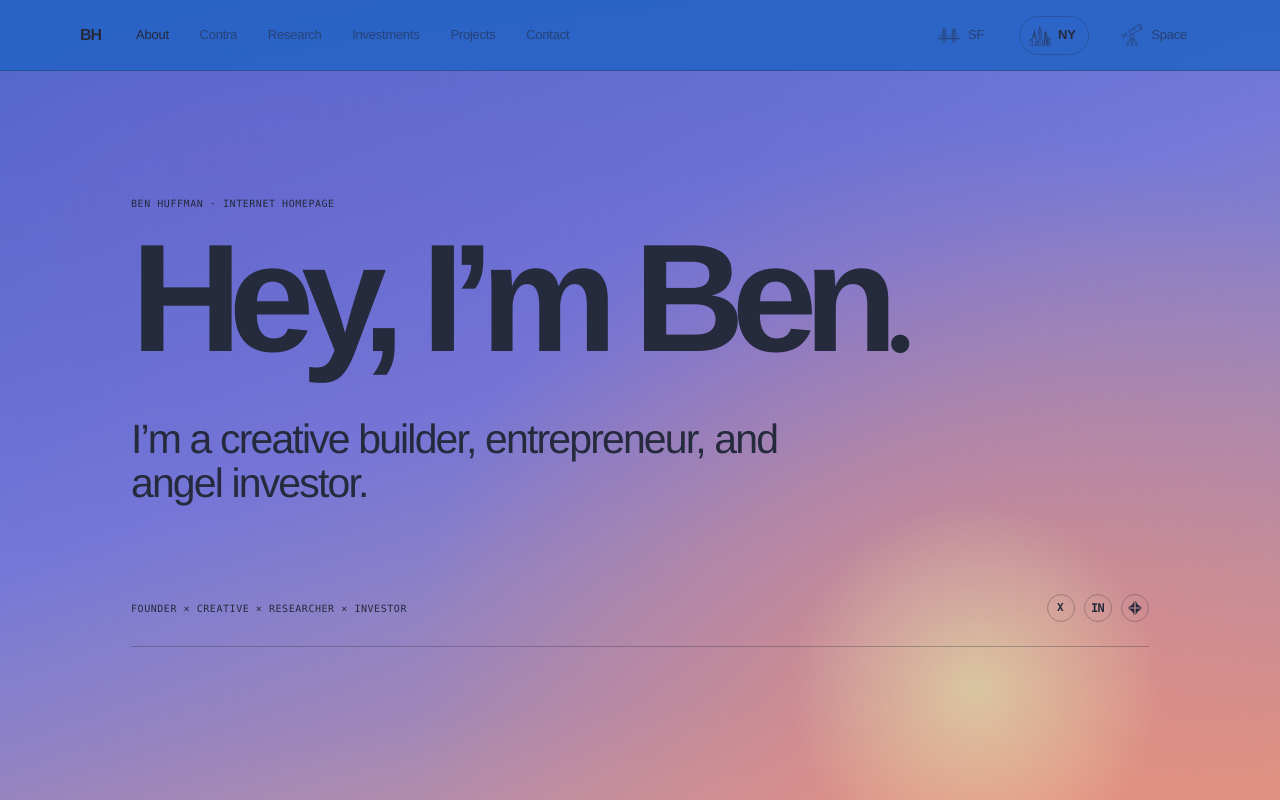
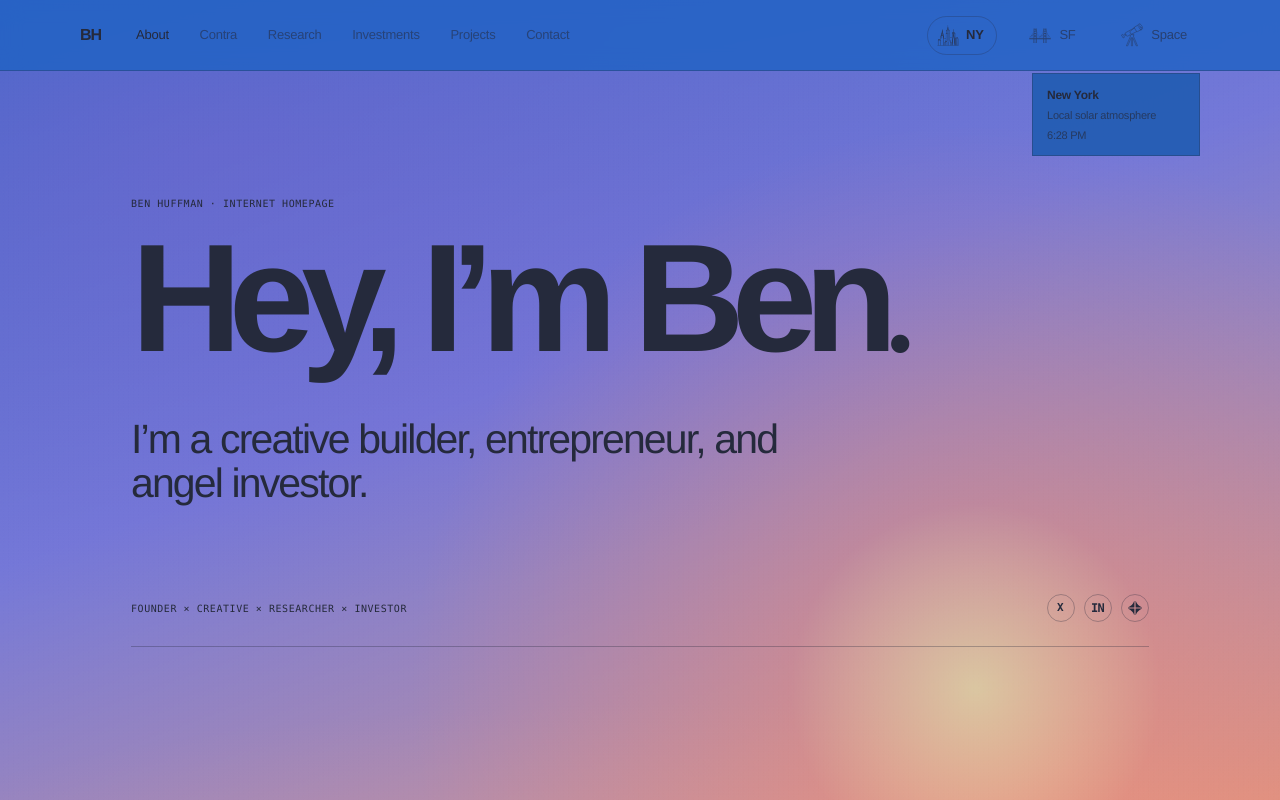
Before and after one commit to ben9885/get-ben.com, a Next.js app: page / in a window 1280 px wide. Shown: the top 800 px of the page. Built offline with nearby package versions, Linux system fonts and the light colour scheme; no server answers.

Commit message:
Keep active environment details visible

```diff
--- a/app/atmosphere.tsx
+++ b/app/atmosphere.tsx
@@ -114,7 +114,7 @@ function TelescopeIcon() {
 }
 
 export function CitySwitcher({city,setCity,weather,mode,onMode,onPreloadSpace}:{city:City;setCity:(c:City)=>void;weather:WeatherState;mode:EnvironmentMode;onMode:(mode:EnvironmentMode)=>void;onPreloadSpace?:()=>void}) {
-  const c=CITIES[city],time=new Intl.DateTimeFormat("en-US",{timeZone:c.zone,hour:"numeric",minute:"2-digit"}).format(new Date());
+  const c=CITIES[city],isSpace=mode==="space",time=new Intl.DateTimeFormat("en-US",{timeZone:isSpace?"UTC":c.zone,hour:"numeric",minute:"2-digit"}).format(new Date());
   const chooseCity=(next:City)=>{setCity(next);onMode(next.toLowerCase() as EnvironmentMode)};
-  return <div className={`environment mode-${mode}`}><div className="city-switch" role="group" aria-label="Environmental view"><button onClick={()=>chooseCity("SF")} className={mode==="sf"?"selected":""} aria-pressed={mode==="sf"}><span className="city-glyph city-glyph-sf" aria-hidden />SF</button><button onClick={()=>chooseCity("NY")} className={mode==="ny"?"selected":""} aria-pressed={mode==="ny"}><span className="city-glyph city-glyph-ny" aria-hidden />NY</button><button className={`space-option ${mode==="space"?"selected":""}`} onClick={()=>onMode("space")} onPointerEnter={onPreloadSpace} onFocus={onPreloadSpace} aria-label="Space view" aria-pressed={mode==="space"}><TelescopeIcon />Space</button></div><div className="weather-tip" role="status"><strong>{c.name}</strong><span>{weather?`${Math.round(weather.temperature)}° · ${weatherLabel(weather.weatherCode)}`:"Local solar atmosphere"}</span><span>{time}</span></div></div>;
+  return <div className={`environment mode-${mode}`}><div className="city-switch" role="group" aria-label="Environmental view"><button onClick={()=>chooseCity("NY")} className={mode==="ny"?"selected":""} aria-pressed={mode==="ny"}><span className="city-glyph city-glyph-ny" aria-hidden />NY</button><button onClick={()=>chooseCity("SF")} className={mode==="sf"?"selected":""} aria-pressed={mode==="sf"}><span className="city-glyph city-glyph-sf" aria-hidden />SF</button><button className={`space-option ${mode==="space"?"selected":""}`} onClick={()=>onMode("space")} onPointerEnter={onPreloadSpace} onFocus={onPreloadSpace} aria-label="Space view" aria-pressed={mode==="space"}><TelescopeIcon />Space</button></div><div className="weather-tip" role="status"><strong>{isSpace?"Space":c.name}</strong><span>{isSpace?"Telescope view":weather?`${Math.round(weather.temperature)}° · ${weatherLabel(weather.weatherCode)}`:"Local solar atmosphere"}</span><span>{time}{isSpace?" UTC":""}</span></div></div>;
 }
--- a/app/globals.css
+++ b/app/globals.css
@@ -31,7 +31,7 @@ nav { max-width:1120px; margin:auto; display:flex; align-items:center; gap:28px;
 .city-glyph-sf { width:24px; height:17px; -webkit-mask-image:url("/city-icons/sf.svg"); mask-image:url("/city-icons/sf.svg"); }
 .city-glyph-ny { width:22px; height:21px; -webkit-mask-image:url("/city-icons/ny.svg"); mask-image:url("/city-icons/ny.svg"); }
 .city-switch button:hover .city-glyph { transform:scale(1.06); }
-.weather-tip { position:absolute; right:0; top:calc(100% + 17px); min-width:168px; padding:12px 14px; display:flex; flex-direction:column; gap:3px; background:color-mix(in srgb,var(--nav-bg) 88%,var(--ink) 12%); border:1px solid var(--line); font-size:11px; opacity:0; transform:translateY(-4px); pointer-events:none; transition:opacity .18s ease,transform .18s ease; }
+.weather-tip { position:absolute; right:0; top:calc(100% + 17px); min-width:168px; padding:12px 14px; display:flex; flex-direction:column; gap:3px; background:color-mix(in srgb,var(--nav-bg) 88%,var(--ink) 12%); border:1px solid var(--line); font-size:11px; opacity:1; transform:none; pointer-events:none; transition:opacity .18s ease,transform .18s ease; }
 .environment:hover .weather-tip,.environment:focus-within .weather-tip { opacity:1; transform:none; }
 .weather-tip strong { font-size:12px; }
 .weather-tip span { opacity:.7; }
@@ -42,7 +42,6 @@ nav { max-width:1120px; margin:auto; display:flex; align-items:center; gap:28px;
 .space-view canvas { width:100%; height:100%; display:block; }
 .space-static { background-color:#01040b; background-image:radial-gradient(circle at 12% 20%,rgba(220,235,255,.7) 0 1px,transparent 1.5px),radial-gradient(circle at 82% 35%,rgba(190,211,255,.45) 0 1px,transparent 1.4px),radial-gradient(circle at 62% 78%,rgba(230,226,255,.38) 0 1px,transparent 1.5px); background-size:190px 170px,260px 230px,330px 280px; }
 .space-mode body { background:#01040b; }
-.space-mode .weather-tip { display:none; }
 .atmosphere-layer { position:absolute; inset:-8vmax; will-change:opacity; background:
   radial-gradient(circle var(--sun-size) at var(--sun-x) var(--sun-y),var(--sun-core) 0%,var(--sun-glow) 19%,transparent 58%),
   radial-gradient(ellipse 105vw 86vh at var(--ambient-x) var(--ambient-y),var(--ambient-color) 0%,transparent 64%),
```
